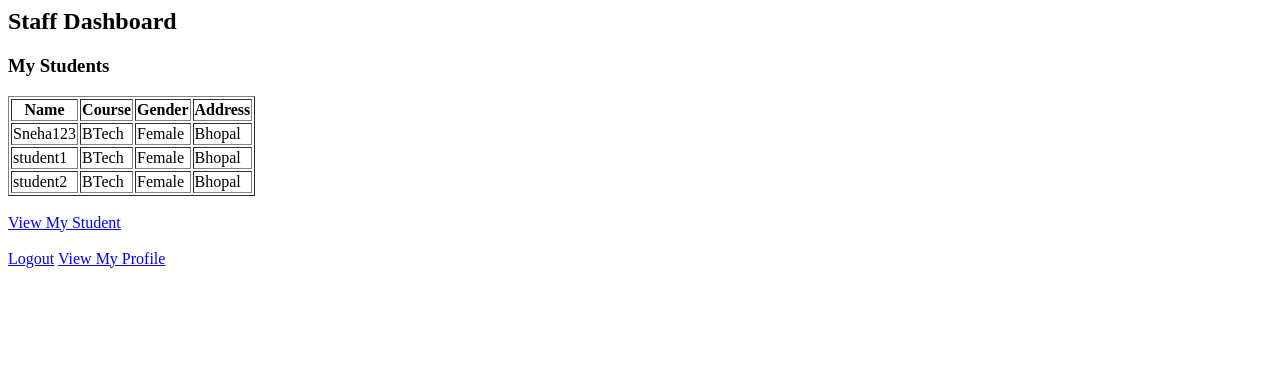
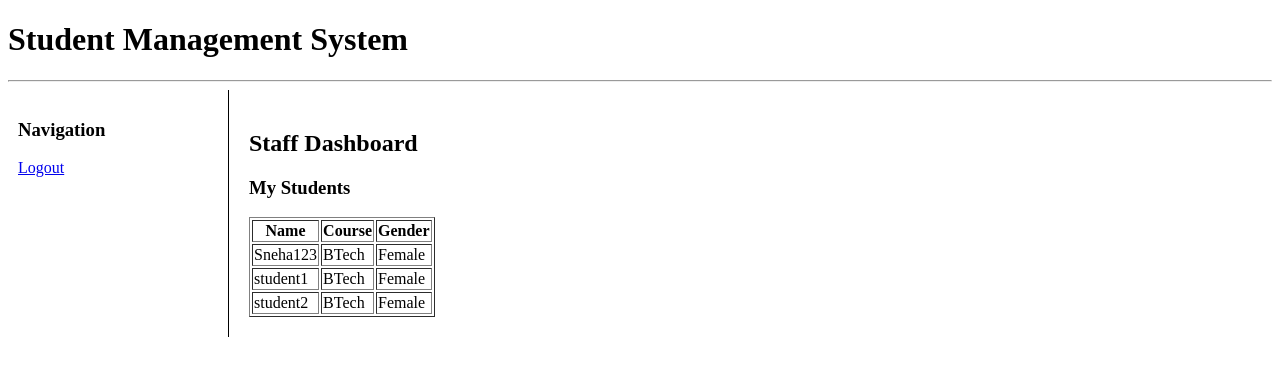
Before and after one commit to Sneha0201/Student_Management_System, a Django app: template student_management_system/templates/main_app/staff_home.html in a window 1280 px wide. Shown: the top 376 px of the page. Run offline with Django 5.2, Linux system fonts and the light colour scheme; the template is opened without the code that fills it: values that come from a table or form of the project are taken from there, others are empty; data comes from the database, SQL or seed files in the repository.

Commit message:
Update staff_home.html

```diff
--- a/student_management_system/templates/main_app/staff_home.html
+++ b/student_management_system/templates/main_app/staff_home.html
@@ -1,3 +1,5 @@
+{% extends "main_app/base.html" %}
+{% block content %}
 <h2>Staff Dashboard</h2>
 <h3>My Students</h3>
 <table border="1">
@@ -5,22 +7,13 @@
         <th>Name</th>
         <th>Course</th>
         <th>Gender</th>
-        <th>Address</th>
     </tr>
     {% for student in students %}
     <tr>
         <td>{{ student.student.username }}</td>
         <td>{{ student.course }}</td>
         <td>{{ student.gender }}</td>
-        <td>{{ student.address }}</td>
-    </tr>
-    {% empty %}
-    <tr>
-        <td colspan="4">No students assigned</td>
     </tr>
     {% endfor %}
 </table>
-<br>
-<a href="{% url 'manage_student' %}">View My Student</a><br><br>
-<a href="{% url 'logout' %}">Logout</a>
-<a href="{% url 'staff_profile' %}">View My Profile</a><br><br>
+{% endblock %}
```
